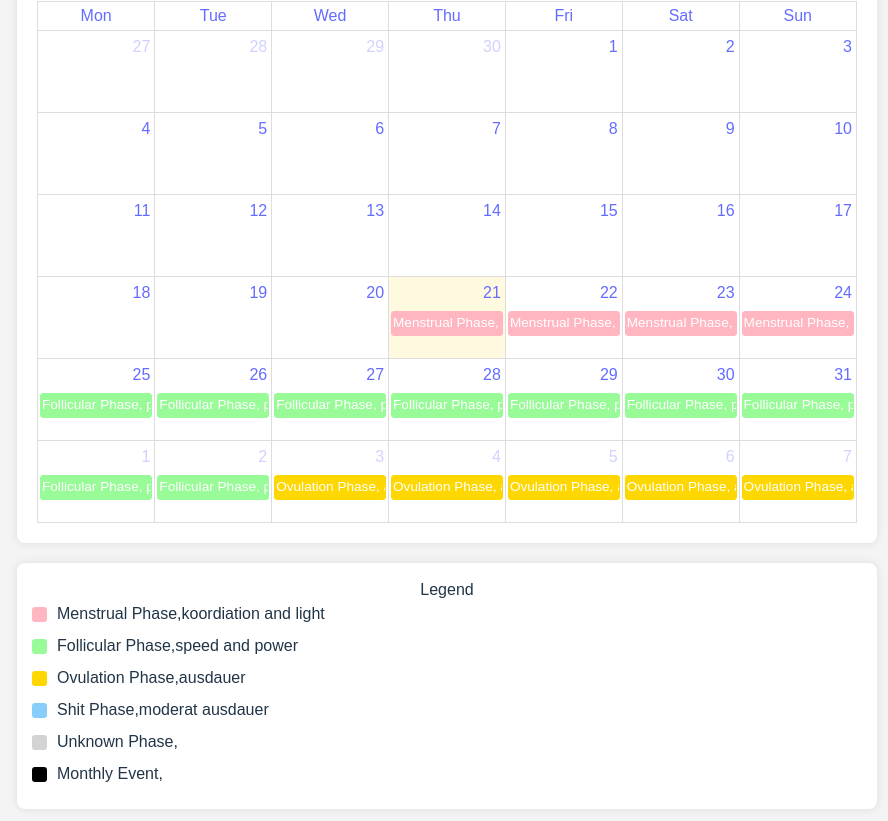
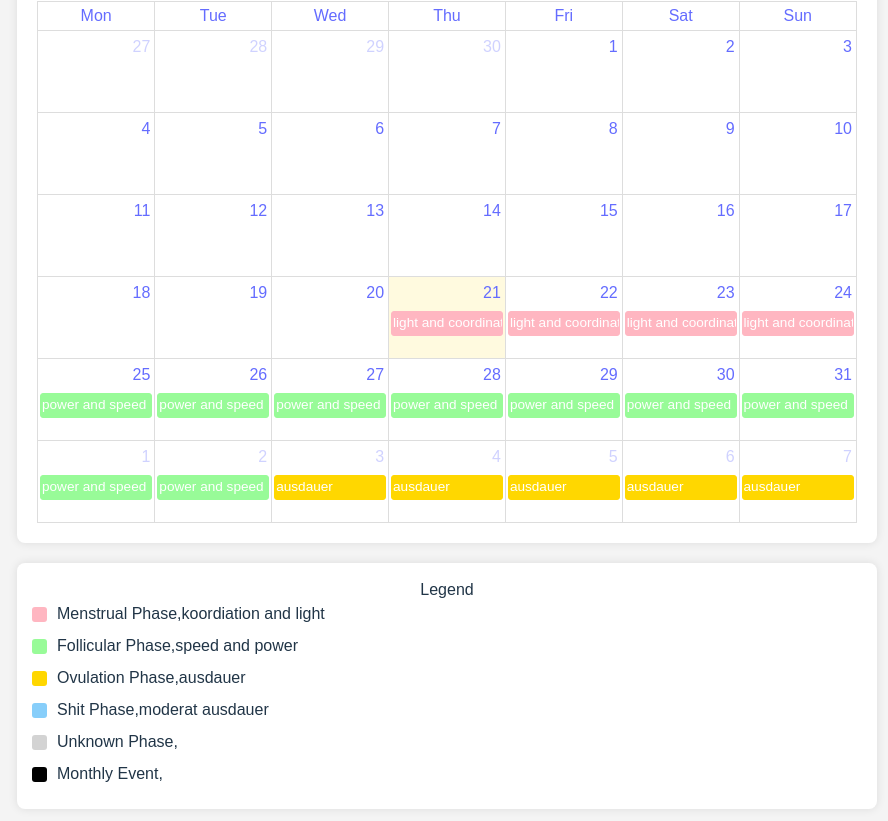
Before and after one commit to NathalieScherf/cycle-based-training-for-running, a React (Vite) app: page / in a window 1280 px wide. Shown: the part 653-1474 px from the top of the page, without its empty margins (193-1081 px from the left). Built offline with nearby package versions, Linux system fonts and the light colour scheme; a web font is replaced by a local one.

Commit message:
display phase

```diff
--- a/src/components/CalendarDisplay.jsx
+++ b/src/components/CalendarDisplay.jsx
@@ -47,7 +47,7 @@ const CalendarDisplay = () => {
         const training = getPhaseTraining(phaseName);
 
         generatedEvents.push({
-          title: `${phaseName}, ${training}`,
+          title: training,
           start: eventDate.toISOString().split('T')[0],
           color: color,
         });
```
